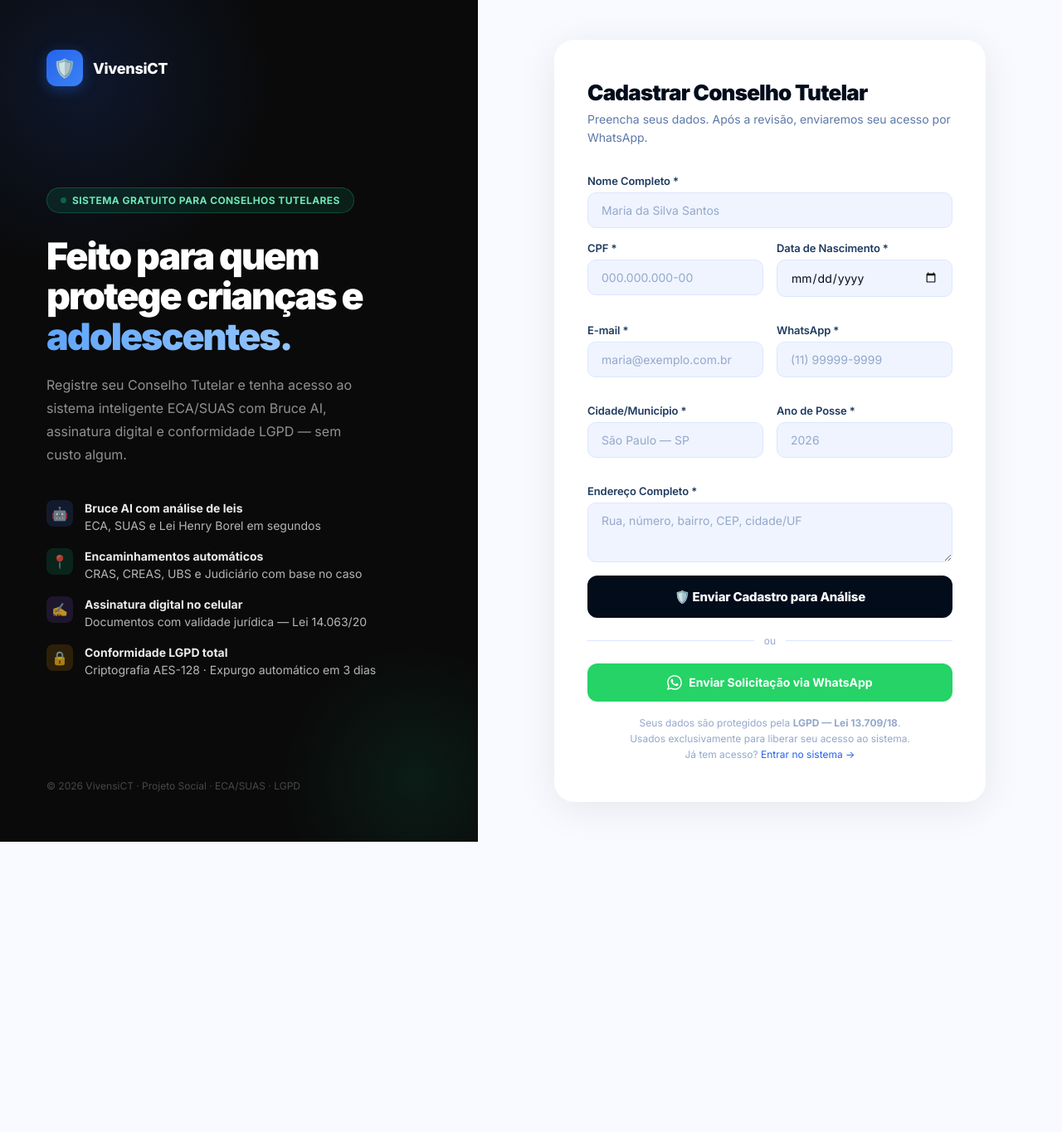
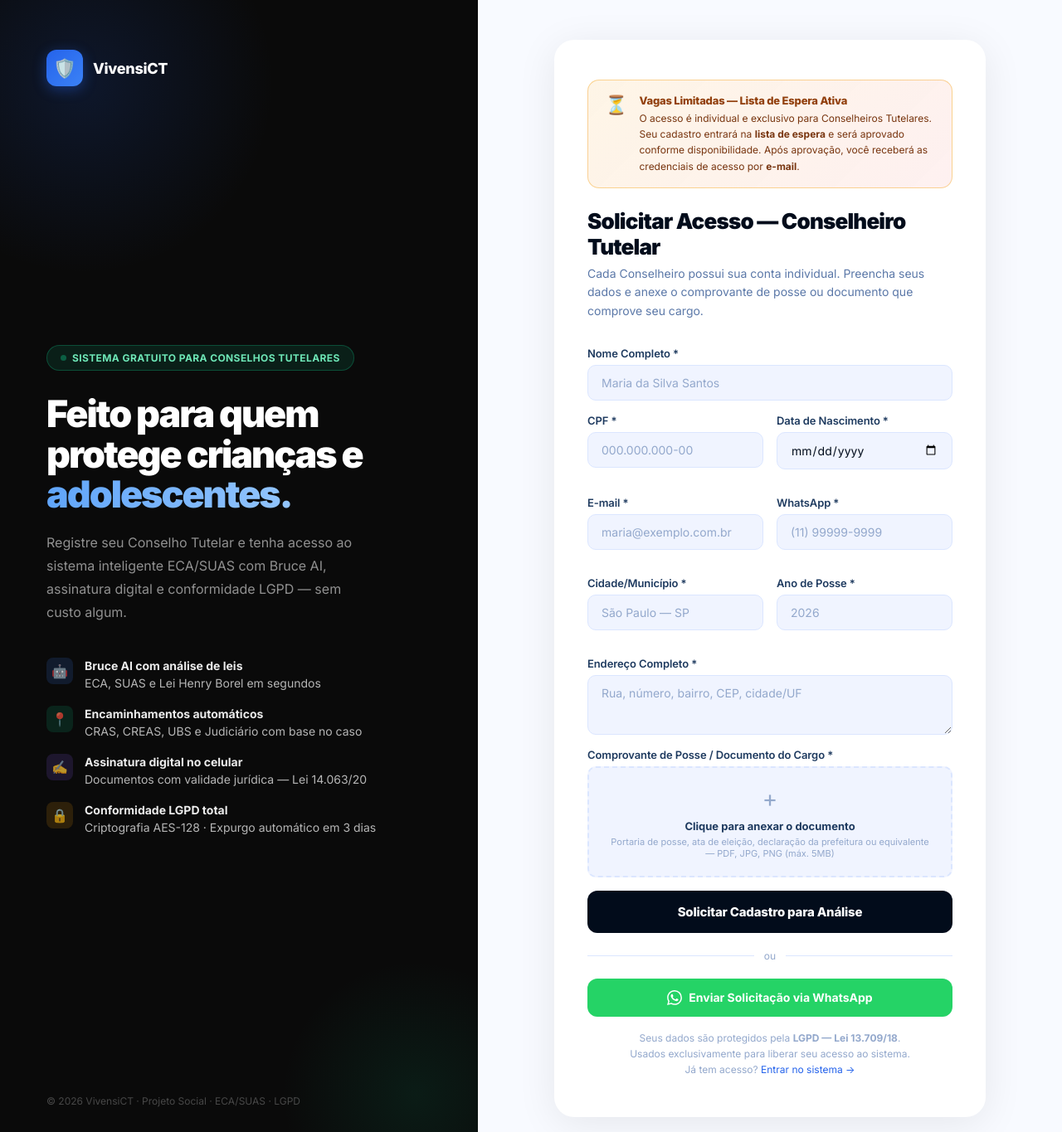
Before and after one commit to joselopesnei50/vivensi-ct, a PHP site: page /ct-ai1/cadastro in a window 1280 px wide. Shown: the top 1365 px of the page at 83% size. Before the commit the page ends 1015 px from the top, so only its background shows below. Run offline with PHP 8.4, Linux system fonts and the light colour scheme.

Commit message:
feat: public page cleanup, waitlist registration, and tenant security hardening
Landing page:
- Remove all emoji icons from feature cards, step cards, and section labels
  replacing with professional text abbreviations (IA, ENC, MAP, DOC, LGPD)
- Replace "IA — OpenAI / Gemini" with "Bruce AI" everywhere on the page
- Move "Como Funciona" (Process) section to second position, immediately after
  hero — it is the core value proposition and must be seen first
- Clean CTA buttons and badges of decorative emoji/symbols

Registration (cadastro.php):
- Add waitlist scarcity banner: individual accounts, limited spots per municipality
- Add mandatory document upload field (comprovante de posse/cargo) — PDF/JPG/PNG 5MB
- Secure upload: random filename, protected directory, extension whitelist
- Update success message to state credentials delivered by e-mail after approval
- Update header copy to clarify individual Conselheiro accounts

Security — Tenant Isolation:
- AdminController: change all Auth::requireAdmin() to Auth::requireSuperAdmin()
  — prevents an 'admin'-role user of one tenant from seeing cross-tenant data
- schema.sql: add comprovante_arquivo column + migration ALTER TABLE v1.2

Co-Authored-By: Claude Sonnet 4.6 <noreply@anthropic.com>

```diff
--- a/database/schema.sql
+++ b/database/schema.sql
@@ -236,6 +236,7 @@ CREATE TABLE IF NOT EXISTS cadastros_pendentes (
     cidade VARCHAR(255) NOT NULL,
     endereco TEXT NOT NULL,
     ano_posse YEAR NOT NULL,
+    comprovante_arquivo VARCHAR(255) NULL,
     status ENUM('pendente','aprovado','rejeitado') DEFAULT 'pendente',
     aprovado_por INT NULL,
     data_aprovacao TIMESTAMP NULL,
@@ -270,3 +271,7 @@ CREATE TABLE IF NOT EXISTS chamados_suporte (
     FOREIGN KEY (user_id) REFERENCES users(id) ON DELETE SET NULL,
     FOREIGN KEY (respondido_por) REFERENCES users(id) ON DELETE SET NULL
 ) ENGINE=InnoDB DEFAULT CHARSET=utf8mb4 COLLATE=utf8mb4_unicode_ci;
+
+-- Migração v1.2 — Comprovante de posse no cadastro
+ALTER TABLE cadastros_pendentes
+    ADD COLUMN IF NOT EXISTS comprovante_arquivo VARCHAR(255) NULL AFTER ano_posse;
--- a/public/cadastro.php
+++ b/public/cadastro.php
@@ -71,6 +71,38 @@ if ($_SERVER['REQUEST_METHOD'] === 'POST') {
             $erros[] = 'Ano de posse inválido.';
         }
 
+        // Upload do comprovante
+        $comprovanteArquivo = '';
+        if (empty($erros)) {
+            if (empty($_FILES['comprovante']['name'])) {
+                $erros[] = 'O comprovante de posse ou documento do cargo é obrigatório.';
+            } else {
+                $file     = $_FILES['comprovante'];
+                $ext      = strtolower(pathinfo($file['name'], PATHINFO_EXTENSION));
+                $allowed  = ['pdf', 'jpg', 'jpeg', 'png'];
+                $maxSize  = 5 * 1024 * 1024; // 5MB
+
+                if (!in_array($ext, $allowed)) {
+                    $erros[] = 'Formato de arquivo não permitido. Use PDF, JPG ou PNG.';
+                } elseif ($file['size'] > $maxSize) {
+                    $erros[] = 'Arquivo muito grande. Máximo: 5MB.';
+                } elseif ($file['error'] !== UPLOAD_ERR_OK) {
+                    $erros[] = 'Erro no upload do arquivo. Tente novamente.';
+                } else {
+                    $uploadDir = __DIR__ . '/uploads/comprovantes/';
+                    if (!is_dir($uploadDir)) {
+                        mkdir($uploadDir, 0755, true);
+                    }
+                    $newName = bin2hex(random_bytes(16)) . '.' . $ext;
+                    if (!move_uploaded_file($file['tmp_name'], $uploadDir . $newName)) {
+                        $erros[] = 'Não foi possível salvar o arquivo. Tente novamente.';
+                    } else {
+                        $comprovanteArquivo = $newName;
+                    }
+                }
+            }
+        }
+
         if (empty($erros)) {
             try {
                 $db = dbConnect();
@@ -83,8 +115,8 @@ if ($_SERVER['REQUEST_METHOD'] === 'POST') {
                 } else {
                     $ins = $db->prepare("
                         INSERT INTO cadastros_pendentes
-                            (nome, cpf, data_nascimento, email, telefone, cidade, endereco, ano_posse)
-                        VALUES (?, ?, ?, ?, ?, ?, ?, ?)
+                            (nome, cpf, data_nascimento, email, telefone, cidade, endereco, ano_posse, comprovante_arquivo)
+                        VALUES (?, ?, ?, ?, ?, ?, ?, ?, ?)
                     ");
                     $ins->execute([
                         $nome,
@@ -95,6 +127,7 @@ if ($_SERVER['REQUEST_METHOD'] === 'POST') {
                         $cidade,
                         $endereco,
                         $ano_posse,
+                        $comprovanteArquivo,
                     ]);
 
                     // Monta link WhatsApp Business para contato da administração
@@ -591,9 +624,20 @@ textarea { resize: vertical; min-height: 72px; }
   <div class="side-right">
     <div class="form-card">
 
+      <!-- Banner Lista de Espera -->
+      <div style="background:linear-gradient(135deg,rgba(245,158,11,0.1),rgba(239,68,68,0.08));border:1.5px solid rgba(245,158,11,0.4);border-radius:14px;padding:16px 20px;margin-bottom:24px;display:flex;gap:14px;align-items:flex-start;">
+        <div style="font-size:22px;flex-shrink:0;">⏳</div>
+        <div>
+          <div style="font-size:13px;font-weight:800;color:#92400e;margin-bottom:4px;letter-spacing:-.2px;">Vagas Limitadas — Lista de Espera Ativa</div>
+          <div style="font-size:12px;color:#78350f;line-height:1.6;">
+            O acesso é individual e exclusivo para Conselheiros Tutelares. Seu cadastro entrará na <strong>lista de espera</strong> e será aprovado conforme disponibilidade. Após aprovação, você receberá as credenciais de acesso por <strong>e-mail</strong>.
+          </div>
+        </div>
+      </div>
+
       <div class="fc-header">
-        <h2>Cadastrar Conselho Tutelar</h2>
-        <p>Preencha seus dados. Após a revisão, enviaremos seu acesso por WhatsApp.</p>
+        <h2>Solicitar Acesso — Conselheiro Tutelar</h2>
+        <p>Cada Conselheiro possui sua conta individual. Preencha seus dados e anexe o comprovante de posse ou documento que comprove seu cargo.</p>
       </div>
 
       <?php if ($sucesso): ?>
@@ -602,12 +646,12 @@ textarea { resize: vertical; min-height: 72px; }
         <div class="alert-success">
           <div class="alert-success-icon">✅</div>
           <div>
-            <h4>Cadastro enviado com sucesso!</h4>
+            <h4>Solicitação recebida com sucesso!</h4>
             <p>
-              Seus dados foram recebidos e estão em análise pela equipe VivensiCT.
-              Em breve você receberá uma mensagem via WhatsApp com as instruções de acesso.
+              Sua solicitação foi registrada e entrou na <strong>lista de espera</strong> para análise pela equipe VivensiCT.
+              Após aprovação e verificação do seu comprovante, você receberá as <strong>credenciais de acesso por e-mail</strong>.
               <br><br>
-              <strong>Status:</strong> Pendente de aprovação
+              <strong>Status:</strong> Em lista de espera — aguardando aprovação
             </p>
           </div>
         </div>
@@ -634,7 +678,7 @@ textarea { resize: vertical; min-height: 72px; }
           </div>
         <?php endif; ?>
 
-        <form method="POST" action="" novalidate>
+        <form method="POST" action="" novalidate enctype="multipart/form-data">
           <input type="hidden" name="csrf_token" value="<?= htmlspecialchars($csrf, ENT_QUOTES, 'UTF-8') ?>">
 
           <!-- Nome -->
@@ -703,9 +747,20 @@ textarea { resize: vertical; min-height: 72px; }
                       required><?= htmlspecialchars($_POST['endereco'] ?? '', ENT_QUOTES, 'UTF-8') ?></textarea>
           </div>
 
+          <!-- Comprovante de Posse -->
+          <div class="form-group">
+            <label for="comprovante">Comprovante de Posse / Documento do Cargo *</label>
+            <div style="border:2px dashed #dbe6ff;border-radius:10px;padding:20px;text-align:center;background:#f0f4ff;cursor:pointer;transition:all .2s;" id="uploadArea" onclick="document.getElementById('comprovante').click()">
+              <div style="font-size:28px;margin-bottom:8px;color:#93a8cc;" id="uploadIcon">+</div>
+              <div style="font-size:13px;font-weight:700;color:#1e3a5f;" id="uploadLabel">Clique para anexar o documento</div>
+              <div style="font-size:11px;color:#93a8cc;margin-top:4px;">Portaria de posse, ata de eleição, declaração da prefeitura ou equivalente — PDF, JPG, PNG (máx. 5MB)</div>
+            </div>
+            <input type="file" id="comprovante" name="comprovante" accept=".pdf,.jpg,.jpeg,.png" style="display:none;" required>
+          </div>
+
           <!-- Botão submit -->
           <button type="submit" class="btn-submit">
-            🛡️ Enviar Cadastro para Análise
+            Solicitar Cadastro para Análise
           </button>
 
           <div class="divider">ou</div>
@@ -743,6 +798,22 @@ document.getElementById('cpf')?.addEventListener('input', function(){
   this.value = v;
 });
 
+// Upload feedback
+document.getElementById('comprovante')?.addEventListener('change', function(){
+  const area  = document.getElementById('uploadArea');
+  const icon  = document.getElementById('uploadIcon');
+  const label = document.getElementById('uploadLabel');
+  if (this.files && this.files[0]) {
+    const name = this.files[0].name;
+    area.style.borderColor  = '#10b981';
+    area.style.background   = 'rgba(16,185,129,0.06)';
+    icon.textContent  = '✓';
+    icon.style.color  = '#10b981';
+    label.textContent = name;
+    label.style.color = '#065f46';
+  }
+});
+
 // Máscara Telefone
 document.getElementById('telefone')?.addEventListener('input', function(){
   let v = this.value.replace(/\D/g,'');
```
Also changed, not shown: app/Controllers/AdminController.php (+9 -9 lines), public/landing.php (+50 -50 lines), public/uploads/.htaccess (added), public/uploads/comprovantes/.htaccess (added).
